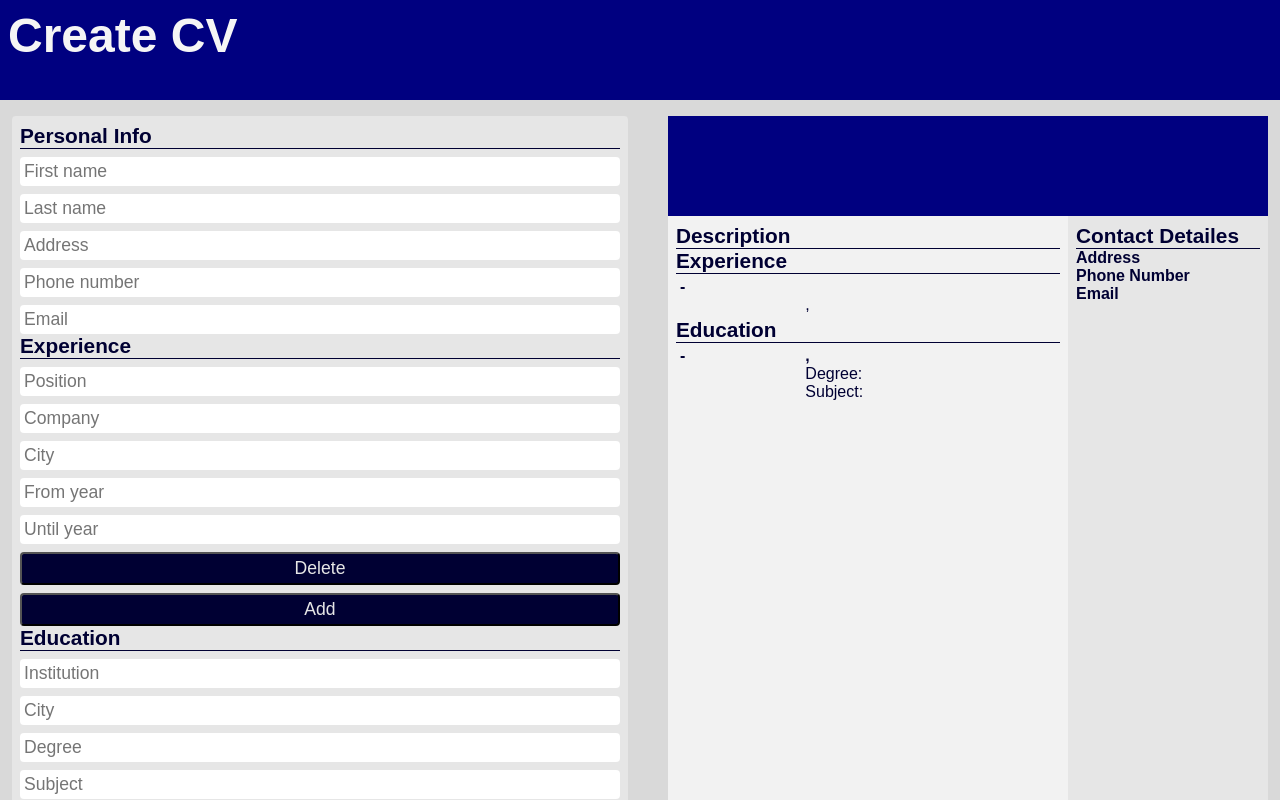
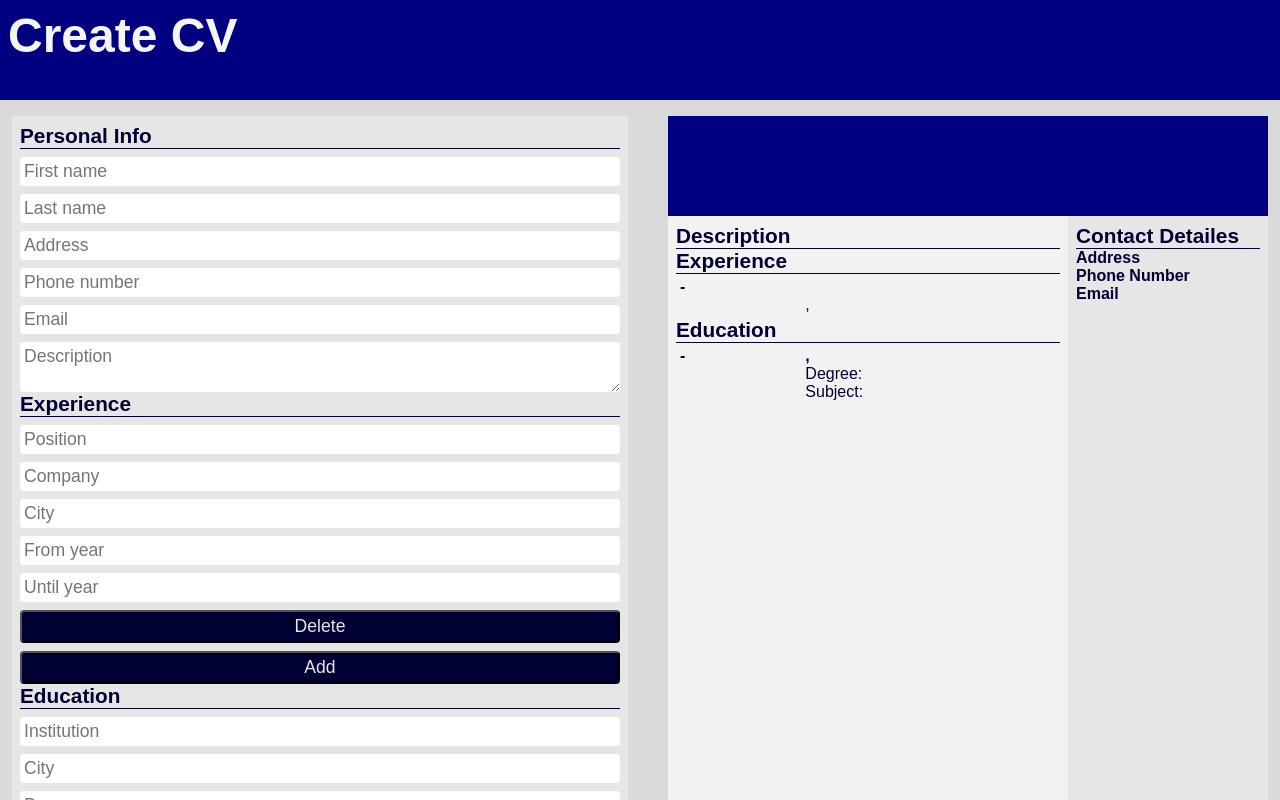
Before and after one commit to aviyacg/cv-creator, a React (Create React App) app: page / in a window 1280 px wide. Shown: the top 800 px of the page. Built offline with nearby package versions, Linux system fonts and the light colour scheme.

Commit message:
Add description textarea to personal section

```diff
--- a/src/components/Form/Form.js
+++ b/src/components/Form/Form.js
@@ -44,6 +44,7 @@ class Form extends Component {
     // add empty group for each section at App state
     const { addGroup } = props;
     const personalInputNames = this.personalInputlist.map(input => input.name);
+    personalInputNames.push('description');
     addGroup({ sectionName: 'personal', inputNames: personalInputNames, groupId: '123' });
     this.addExp({ groupId: '456' });
     this.addEdu({ groupId: '789' });
@@ -104,6 +105,7 @@ class Form extends Component {
           inputList={this.personalInputlist}
           sectionState={personal}
           changeInfo={this.changePersonal}
+          descriptable={true}
         />
         <Section
           title="Experience"
--- a/src/components/Form/InputGroup.js
+++ b/src/components/Form/InputGroup.js
@@ -34,6 +34,18 @@ class InputGroup extends Component {
       <div key={this.props.id} className="InputGroup">
         {liList}
         {
+          this.props.descriptable ?
+            <textarea
+              name="description"
+              placeholder="Description"
+              id={id}
+              onInput={(e) => {
+                const { id, name, value } = e.target;
+                changeInfo({ groupId: id, name, value });
+              }}></textarea>
+            : undefined
+        }
+        {
           this.props.deleteable ?
             <button onClick={this.delete}>
               Delete
--- a/src/components/Form/Section.js
+++ b/src/components/Form/Section.js
@@ -8,6 +8,7 @@ class Section extends Component {
   constructor(props) {
     super(props);
     this.addable = props.addable ? true : false;
+    this.descriptable = props.descriptable ? true : false;
   }
 
   render() {
@@ -24,6 +25,7 @@ class Section extends Component {
               id={group.id}
               inputList={inputList}
               changeInfo={changeInfo}
+              descriptable={this.descriptable}
               deleteable={this.addable}
               deleteGroup={deleteGroup}
             />)
--- a/src/styles/InputGroup.css
+++ b/src/styles/InputGroup.css
@@ -5,9 +5,13 @@
   gap: 8px;
 }
 
-input{
+input,
+textarea{
   border: none;
   font-size: 1.1rem;
   border-radius: 4px;
   padding: 4px;
+
+  resize:vertical;
+  font-family:inherit;
 }
--- a/src/styles/Main.css
+++ b/src/styles/Main.css
@@ -17,4 +17,6 @@
 
 .text{
   grid-column: -2 / -1;
+  overflow-wrap: break-word;
+  white-space: initial;
 }
--- a/src/styles/Preview.css
+++ b/src/styles/Preview.css
@@ -1,10 +1,11 @@
 .Preview{
   display: grid;
-  grid-template: 100px auto / auto 200px;
+  grid-template: 100px auto / 2fr 1fr;
 
   background-color: hsl(0, 0%, 90%);
   align-self: flex-start;
   min-height: 800px;
+  max-width: 600px;
 
   color: hsl(240, 100%, 10%);
 }
```
